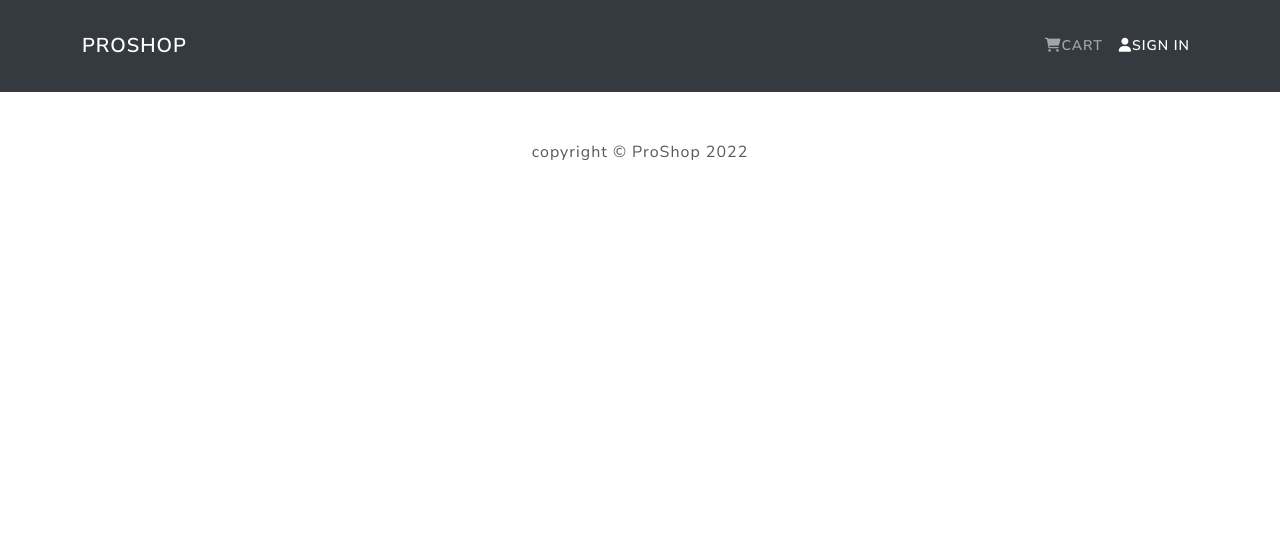
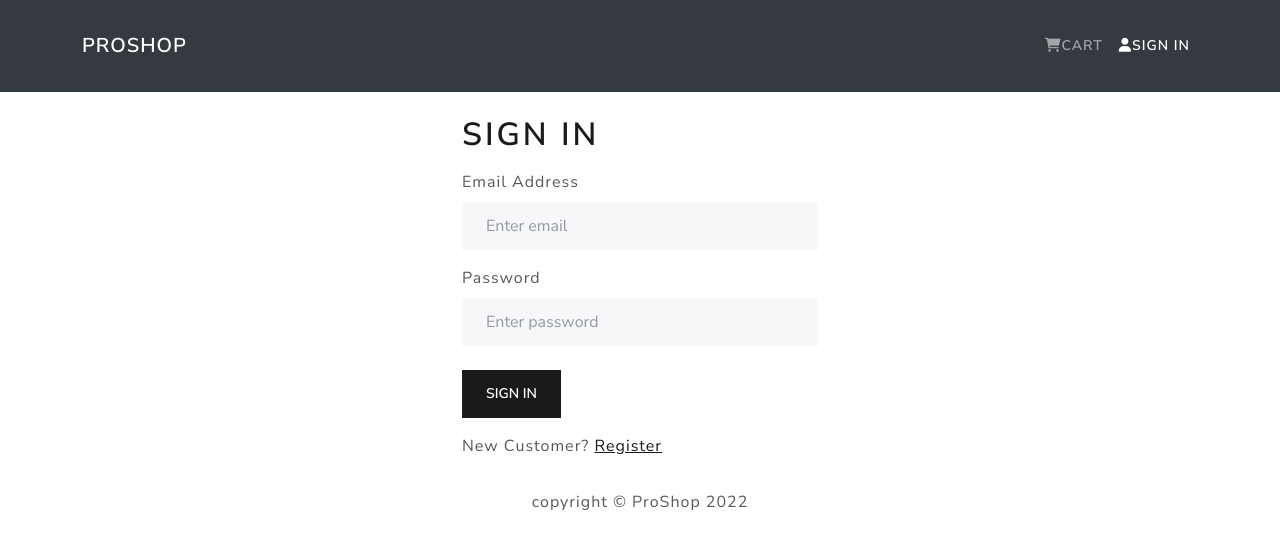
Before and after one commit to HaolinZhong/ProShop, a React (Create React App) app in the folder frontend/: page /login in a window 1280 px wide. Shown: the top 548 px of the page. Built offline with nearby package versions, Linux system fonts and the light colour scheme.

Commit message:
add user sign in screen

```diff
--- a/frontend/src/App.jsx
+++ b/frontend/src/App.jsx
@@ -6,6 +6,7 @@ import Homescreen from './screens/Homescreen';
 import Productscreen from './screens/Productscreen';
 import Cartscreen from './screens/Cartscreen';
 import {BrowserRouter as Router, Route, Routes} from 'react-router-dom';
+import LoginScreen from './screens/LoginScreen';
 
 function App() {
   return (
@@ -14,6 +15,7 @@ function App() {
         <Header />
         <main className='py-3'>
             <Routes>
+              <Route path='/login' element={<LoginScreen />}/>
               <Route path='/' element={<Homescreen />} exact/>
               <Route path='/products/:id' element={<Productscreen />}/>
               <Route path='/cart/:id' element={<Cartscreen />}/>
--- /dev/null
+++ b/frontend/src/components/FormContainer.jsx
@@ -0,0 +1,16 @@
+import React from 'react'
+import { Col, Container, Row } from 'react-bootstrap'
+
+const FormContainer = ( { children } ) => {
+  return (
+    <Container>
+        <Row className='justify-content-md-center'>
+            <Col xs={8} md={4}>
+                {children}
+            </Col>
+        </Row>
+    </Container>
+  )
+}
+
+export default FormContainer
--- /dev/null
+++ b/frontend/src/screens/LoginScreen.jsx
@@ -0,0 +1,82 @@
+import React, { useState, useEffect } from 'react'
+import { useDispatch, useSelector } from 'react-redux'
+import { Button, Col, Form, FormControl, FormGroup, FormLabel, Row } from 'react-bootstrap'
+import { Link } from 'react-router-dom'
+import { useLocation, useNavigate } from 'react-router'
+import FormContainer from '../components/FormContainer'
+import { login } from '../actions/userActions'
+import Message from '../components/Message'
+import Loader from '../components/Loader'
+
+const LoginScreen = () => {
+
+  let location = useLocation()
+  let navigate = useNavigate()
+
+  const dispatch = useDispatch()
+
+  const [email, setEmail] = useState('')
+  const [password, setPassword] = useState('')
+
+  const userLogin = useSelector((state) => state.userLogin)
+  const { loading, error, userInfo } = userLogin
+
+  const redirect = location.search ? location.search.split('=')[1] : "/"
+
+  useEffect(() => {
+      if (userInfo) {
+        navigate(redirect)
+      }
+  }, [navigate, userInfo, redirect])
+
+  const submitHandler = (e) => {
+      e.preventDefault()
+      dispatch(login(email, password))
+  }
+
+
+
+  return (
+    <FormContainer>
+        <h1 className='my-2'>Sign In</h1>
+        { error && <Message variant='danger'>{error}</Message> }
+        { loading && <Loader /> }
+        <Form onSubmit={submitHandler}>
+            <FormGroup controlId='email' className='py-2'>
+                <FormLabel>Email Address</FormLabel>
+                <FormControl
+                    type='email'
+                    placeholder='Enter email'
+                    value={email}
+                    onChange={(e) => setEmail(e.target.value)}
+                >
+                </FormControl>
+            </FormGroup>
+            <FormGroup controlId='password' className='py-2'>
+                <FormLabel>Password</FormLabel>
+                <FormControl
+                    type='password'
+                    placeholder='Enter password'
+                    value={password}
+                    onChange={(e) => setPassword(e.target.value)}
+                >
+                </FormControl>
+            </FormGroup>
+            <Button type='submit' variant='primary' className='my-3'>
+                Sign In
+            </Button>
+        </Form>
+
+        <Row>
+            <Col>
+                New Customer?{' '}
+                <Link to={redirect ? `/register?redirect=${redirect}` : '/register'}>Register</Link>
+            </Col>
+
+        </Row>
+
+    </FormContainer>
+  )
+}
+
+export default LoginScreen
--- a/frontend/src/store.js
+++ b/frontend/src/store.js
@@ -9,7 +9,7 @@ const reducer = combineReducers({
     productList: productListReducer,
     productDetails: productDetailReducer,
     cart: cartReducer,
-    user: userLoginReducer
+    userLogin: userLoginReducer
 })
 
 const cartItemsFromStorage = localStorage.getItem('cartItems') ?
```
